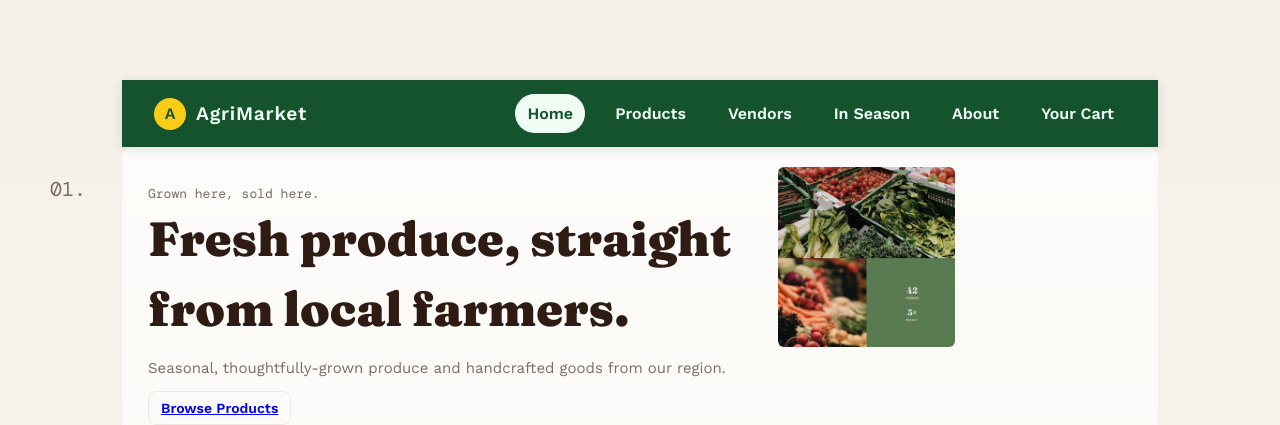
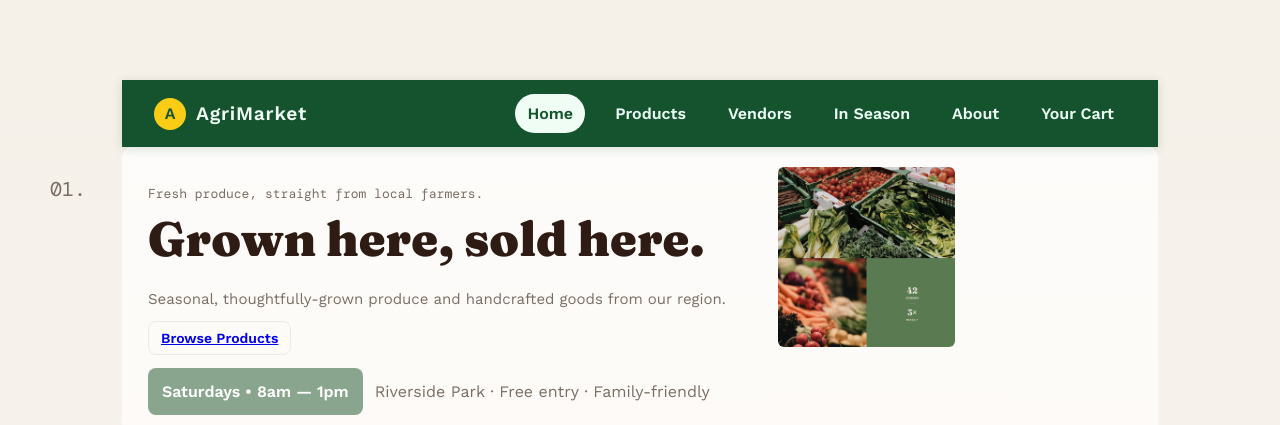
Before and after one commit to nash-dessin/agreen-market, a React (Vite) app: page / in a window 1280 px wide. Shown: the top 425 px of the page. Built offline with nearby package versions, Linux system fonts and the light colour scheme; a web font is replaced by a local one.

Commit message:
switch hero kicker and hero headline for more uniform look

```diff
--- a/src/components/Hero.jsx
+++ b/src/components/Hero.jsx
@@ -6,8 +6,8 @@ export default function Hero() {
       <div className="hero-left">
         <div className="section-title">
           <div>
-            <div className="kicker">Grown here, sold here.</div>
-            <h1 id="hero-title" className="hero-headline">Fresh produce, straight from local farmers.</h1>
+            <div className="kicker">Fresh produce, straight from local farmers.</div>
+            <h1 id="hero-title" className="hero-headline">Grown here, sold here.</h1>
             <p className="subtle">Seasonal, thoughtfully-grown produce and handcrafted goods from our region.</p>
             <div style={{ marginTop: 16 }}>
               <a href="#featured-products" className="filter-btn">Browse Products</a>
```
